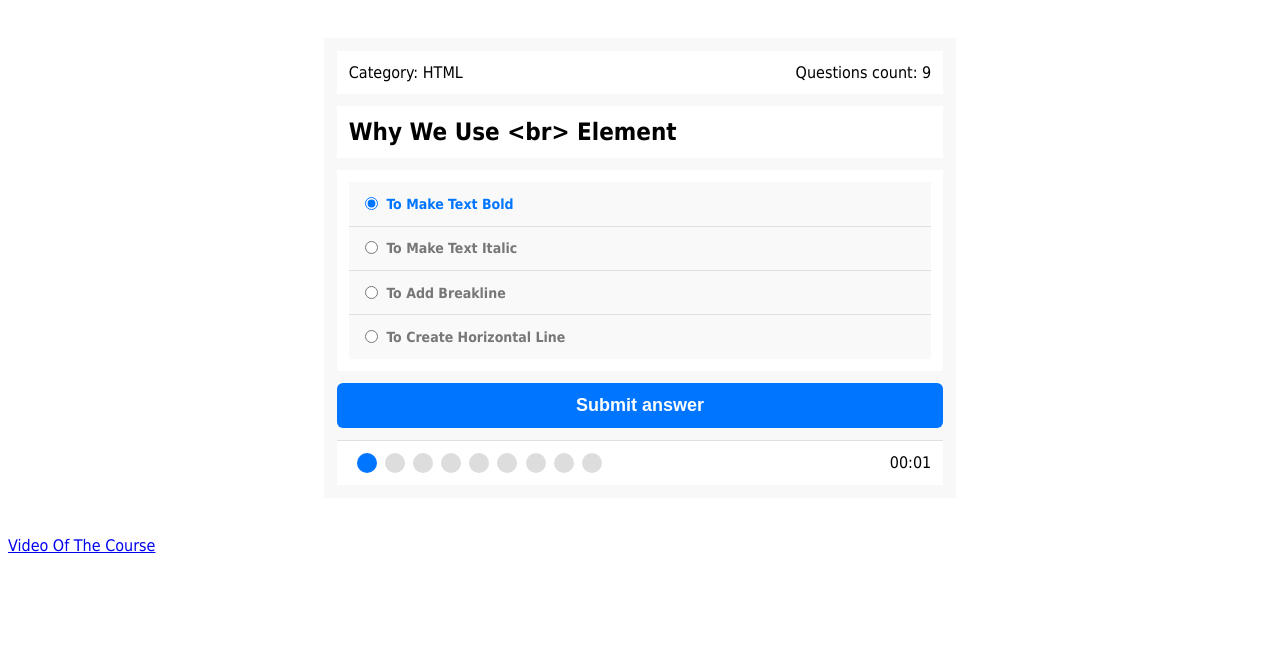
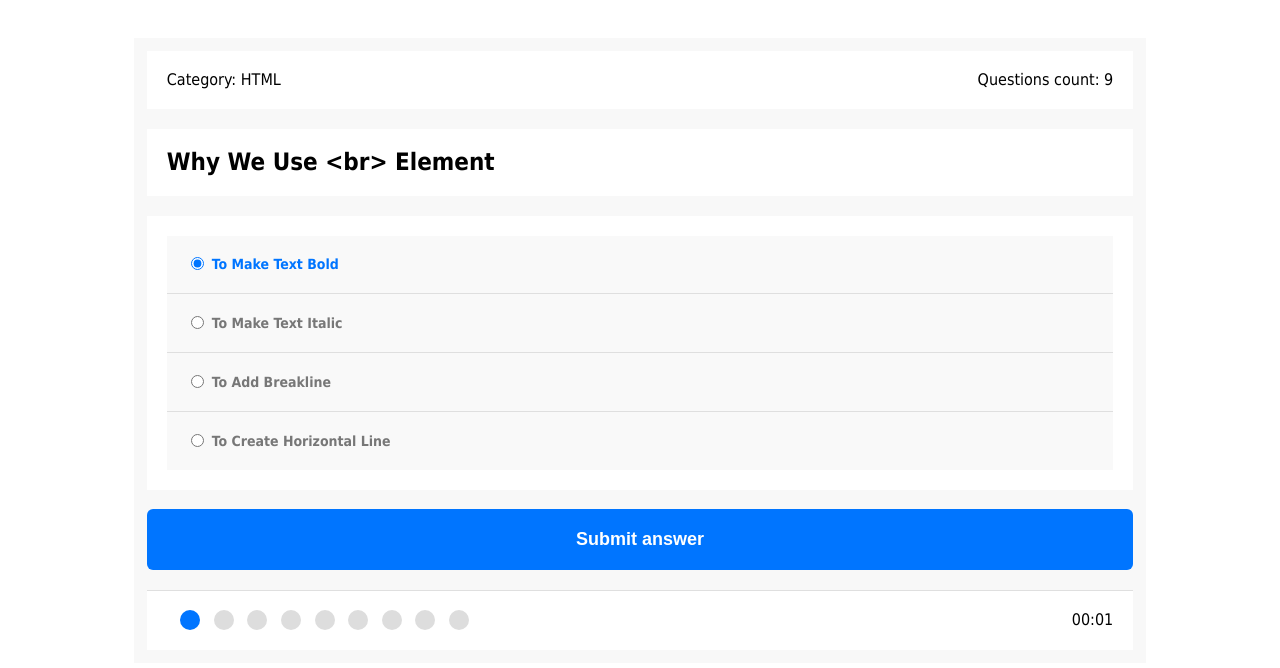
Before and after one commit to mahmoudegh/Quizz-App, a plain HTML site: page index.html in a window 1280 px wide. Drawn offline with Linux system fonts and the light colour scheme.

Commit message:
Quizz app

```diff
--- a/index.html
+++ b/index.html
@@ -21,11 +21,6 @@
       </div>
       <div class="results"></div>
     </div>
-    <a
-      href="https://www.youtube.com/watch?v=NvCRHI1ISOw&list=PLDoPjvoNmBAz7_BgzvNcOaE-m_SnE4jiT&index=50"
-      target="blank"
-      >Video Of The Course</a
-    >
     <script src="main.js"></script>
   </body>
 </html>
--- a/main.css
+++ b/main.css
@@ -6,7 +6,7 @@ body {
 }
 .quiz-app {
   margin: 3% auto;
-  width: 50%;
+  width: 80%;
   background-color: #f8f8f8;
   padding: 1%;
 }
```
